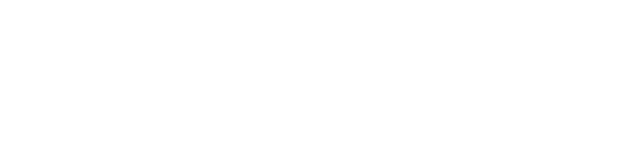
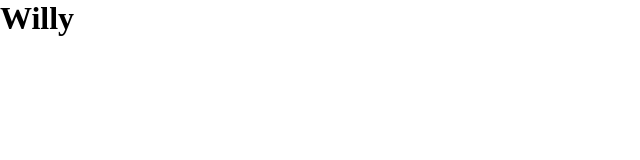
Before and after one commit to wiltord123/Youtubeproject, a plain HTML site: page index.html in a window 1280 px wide. Shown: the whole page, without its empty margins (0-640 px from the left). Drawn offline with Linux system fonts and the light colour scheme; a web font is replaced by a local one.

Commit message:
h1 changes

```diff
--- a/index.html
+++ b/index.html
@@ -8,6 +8,6 @@
     <link rel="stylesheet" href="">
 </head>
 <body>
-
+    <h1>Willy</h1>
 </body>
 </html>
```
